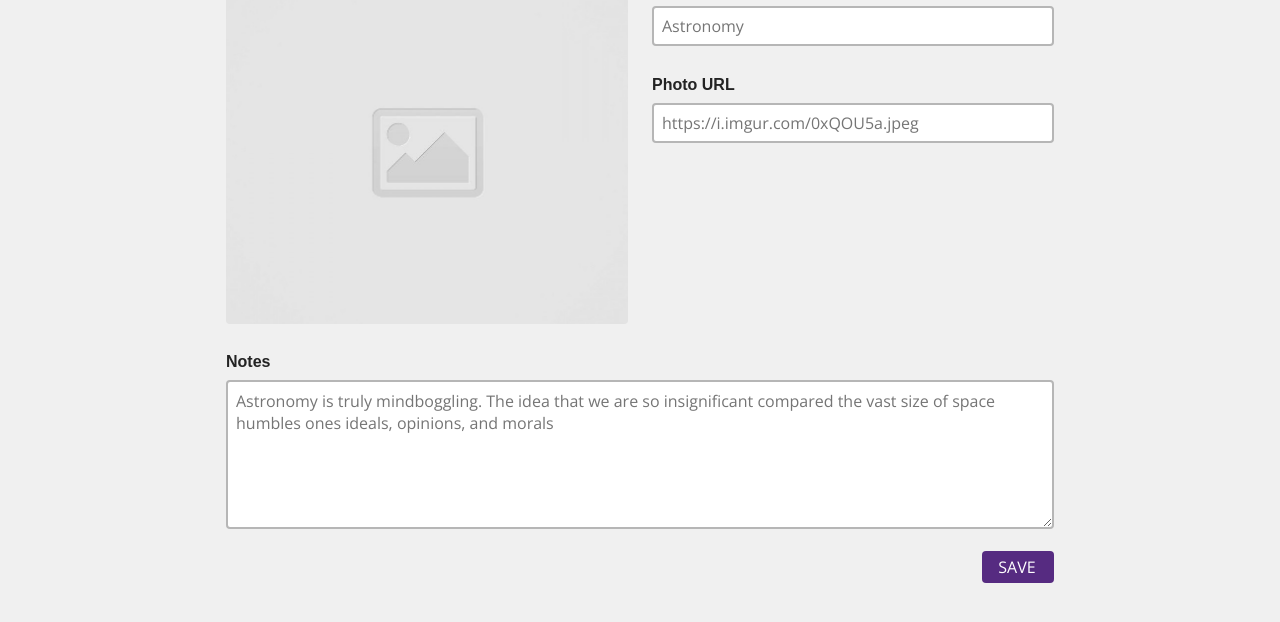
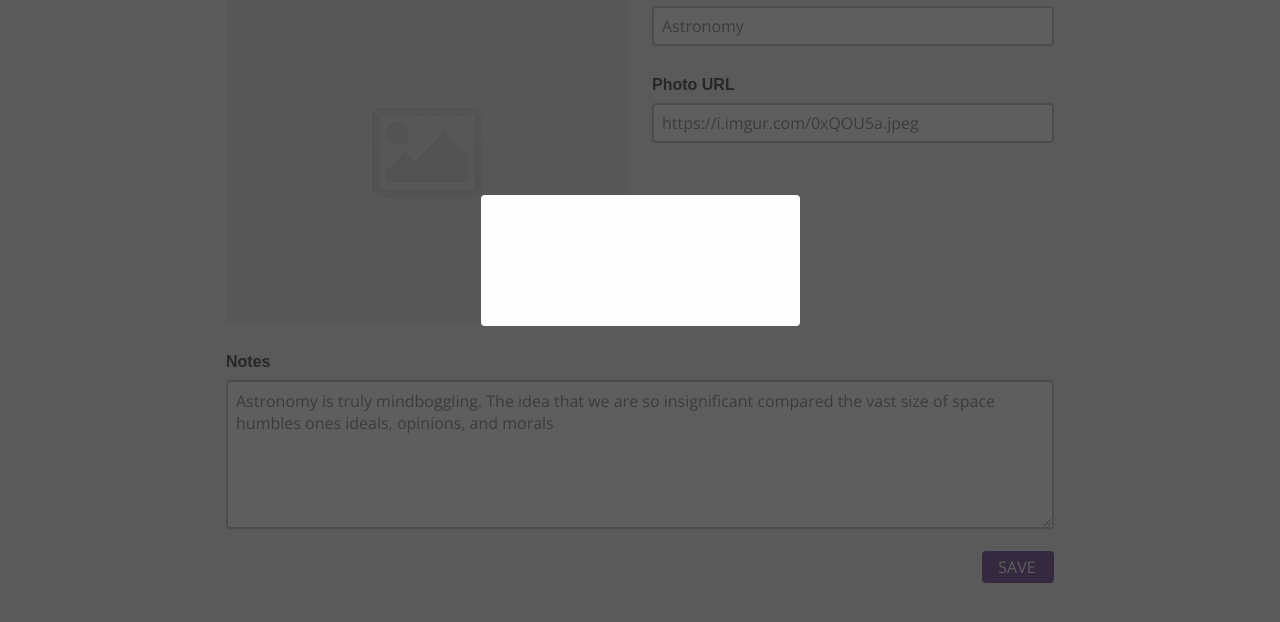
Before and after one commit to OSAdams/code-journal, a website: page index.html in a window 1280 px wide. Shown: the part 140-762 px from the top of the page. Drawn offline with nearby package versions, Linux system fonts and the light colour scheme; a web font is replaced by a local one.

Commit message:
build delete modal. WIP. #4

```diff
--- a/css/layout.css
+++ b/css/layout.css
@@ -62,6 +62,22 @@ label.notes {
   height: 245px;
 }
 
+.delete-modal {
+  position: absolute;
+  top: 0;
+  bottom: 0;
+  left: 0;
+  right: 0;
+  display: flex;
+}
+
+.delete-modal > .container {
+  margin: auto;
+  width: 319px;
+  height: 131px;
+  justify-content: center;
+}
+
 @media screen and (min-width: 768px) {
   .container {
     max-width: 900px;
--- a/css/styles.css
+++ b/css/styles.css
@@ -125,3 +125,12 @@ i.entry-edit {
 i.entry-edit:active {
   color: #b6b6b6;
 }
+
+.delete-modal {
+  background-color: rgba(41, 41, 41, 0.75);
+}
+
+.delete-modal > .container {
+  background-color: #fefefe;
+  border-radius: 4px;
+}
--- a/index.html
+++ b/index.html
@@ -90,6 +90,21 @@
   </div>
   </main>
   </div>
+  <div class="delete-modal" id="delete-modal">
+    <div class="container">
+      <div class="row">
+
+      </div>
+      <div class="row">
+        <div class="column-half">
+
+        </div>
+        <div class="column-half">
+
+        </div>
+      </div>
+    </div>
+  </div>
   <script src="js/data.js"></script>
   <script src="js/main.js"></script>
 </body>
```
